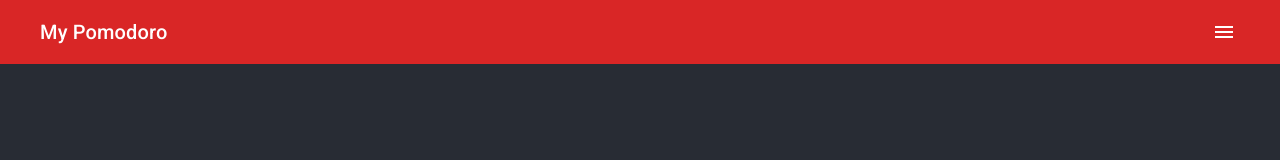
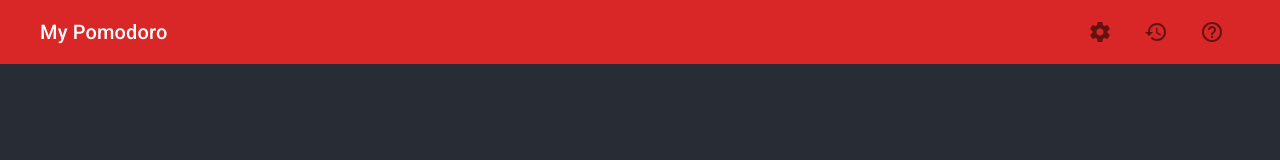
Before and after one commit to giovanizanetti/MY-POMDORO, a React (Create React App) app: page / in a window 1280 px wide. Shown: the top 160 px of the page. Built offline with nearby package versions, Linux system fonts and the light colour scheme.

Commit message:
style: align navigation items

```diff
--- a/src/components/Navivation/MenuItems.js
+++ b/src/components/Navivation/MenuItems.js
@@ -1,4 +1,4 @@
-import { useContext, useEffect } from 'react'
+import { useContext } from 'react'
 import {
   List,
   ListItem,
@@ -9,11 +9,11 @@ import {
 import { Context } from '../../StoreProvider/index'
 import { SET_OPEN_SETTINGS, SET_OPEN_LOGS } from '../../types'
 
-const MenuItems = () => {
+const MenuItems = ({ displayDesktop }) => {
   const [state, dispatch] = useContext(Context)
 
   return (
-    <List>
+    <List style={displayDesktop && { display: 'flex' }}>
       {[
         {
           name: 'Settings',
@@ -27,11 +27,17 @@ const MenuItems = () => {
         },
         { name: 'FAQ', icon: 'help_outline' },
       ].map((item) => (
-        <ListItem button key={item.name} onClick={item.action}>
+        <ListItem
+          disableGutters={displayDesktop && true}
+          ContainerComponent='li'
+          button
+          key={item.name}
+          onClick={item.action}
+        >
           <ListItemIcon>
             <Icon>{item.icon}</Icon>
           </ListItemIcon>
-          <ListItemText primary={item.name} />
+          {!displayDesktop && <ListItemText primary={item.name} />}
         </ListItem>
       ))}
     </List>
--- a/src/components/Navivation/index.js
+++ b/src/components/Navivation/index.js
@@ -10,7 +10,8 @@ import { Context } from '../../StoreProvider/index'
 const Navigation = () => {
   const { root, alignNavItems, logo, menuButton } = useNavStyles()
   const [isVisible, setIsVisible] = useState(false)
-  const [showHamburgerMenu, setShowHamburguerMenu] = useState(true)
+  const isMobileScreen = window.innerWidth < 600 ? true : false
+  const [showHamburgerMenu, setShowHamburguerMenu] = useState(isMobileScreen)
   const [state, dispatch] = useContext(Context)
 
   const toggleSideBar = () => setIsVisible(!isVisible)
@@ -20,9 +21,8 @@ const Navigation = () => {
       if (window.innerWidth < 600) setShowHamburguerMenu(true)
       else setShowHamburguerMenu(false)
     }
-
     window.addEventListener('resize', handleResize)
-  })
+  }, [])
 
   return (
     <>
@@ -42,7 +42,7 @@ const Navigation = () => {
               <MenuIcon />
             </IconButton>
           ) : (
-            <MenuItems />
+            <MenuItems displayDesktop={true} />
           )}
         </Toolbar>
       </AppBar>
```
Also changed, not shown: 1 other file (tests, documents, lock files or other folders).
